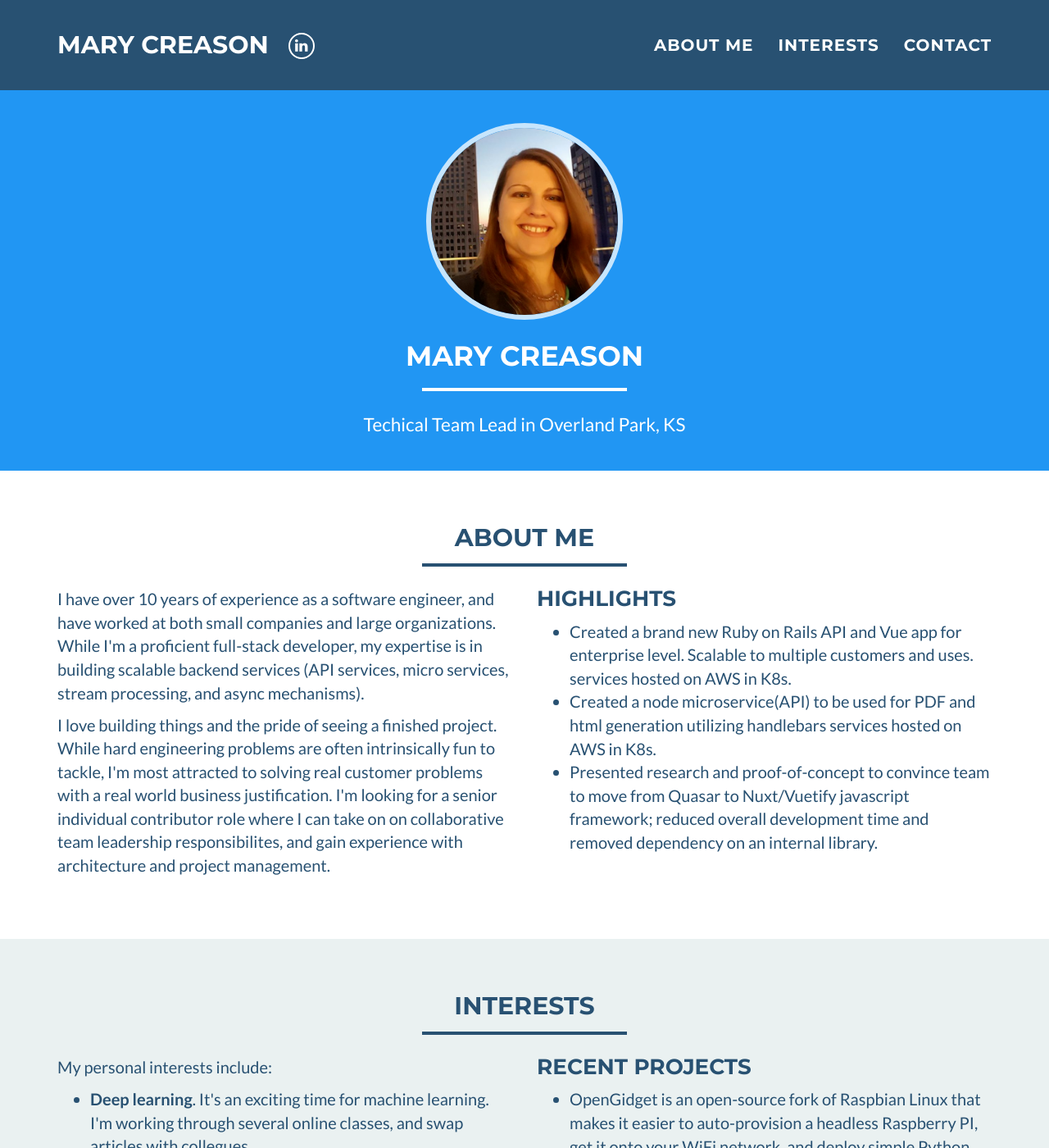
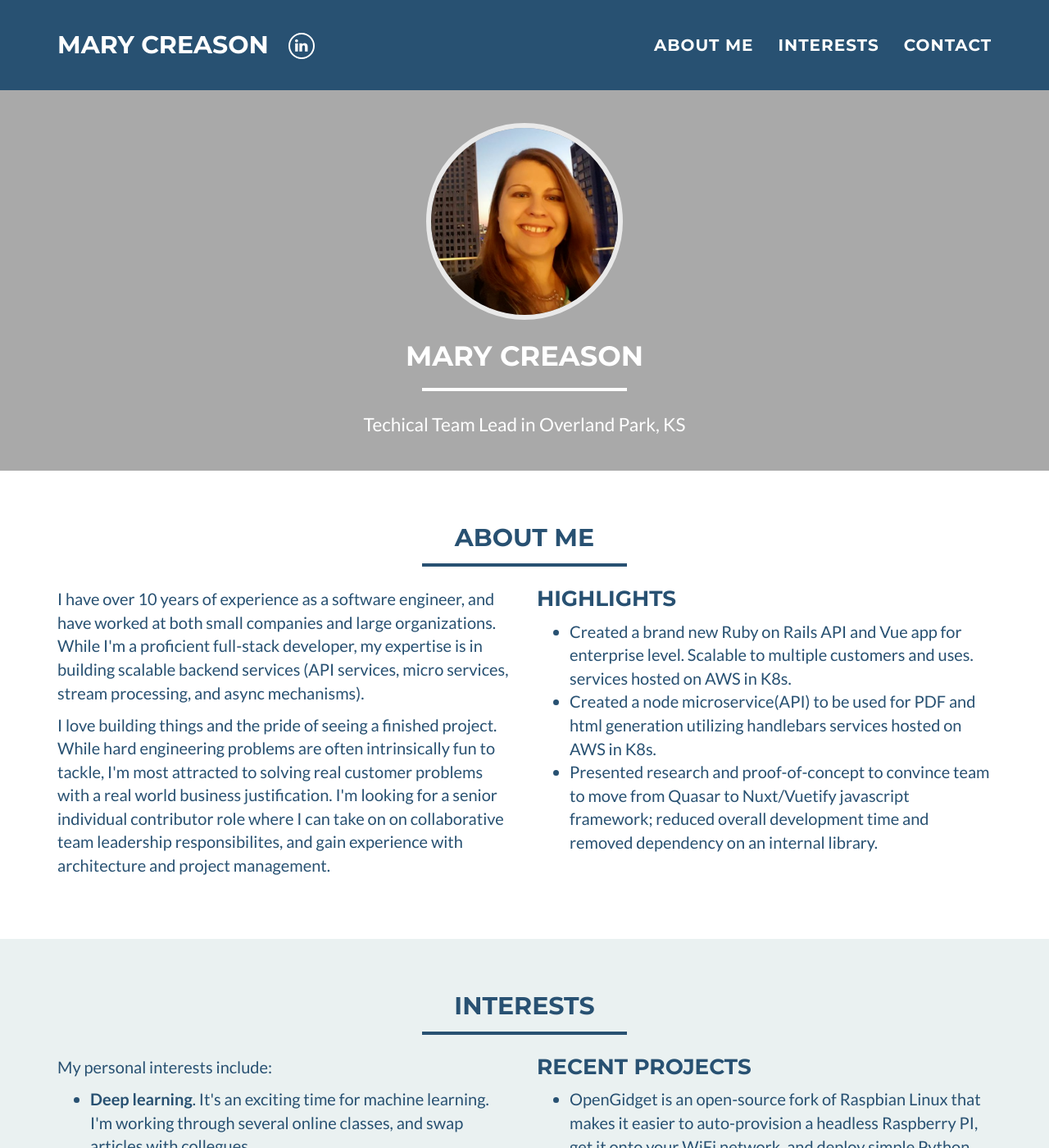
Before and after one commit to mcreason/marycreason-github.io, a Jekyll site: the page built from index.html, in a window 1280 px wide and 1400 px high. Shown: the whole window at 82% size. Built offline with Jekyll 4.4.1, drawn with Linux system fonts in a browser that asks for light colours.

Commit message:
Update _config.yml

```diff
--- a/_config.yml
+++ b/_config.yml
@@ -20,8 +20,8 @@ bing_verify:
 
 # Color settings (hex-codes without the leading hash-tag)
 color:
-  primary: 2196F3
-  primary-rgb: "33, 150, 243"
+  primary: A9A9A9
+  primary-rgb: "169, 169, 169"
   secondary: 285172
   secondary-dark: 29455b
   section-tout: eaf1f1
```
